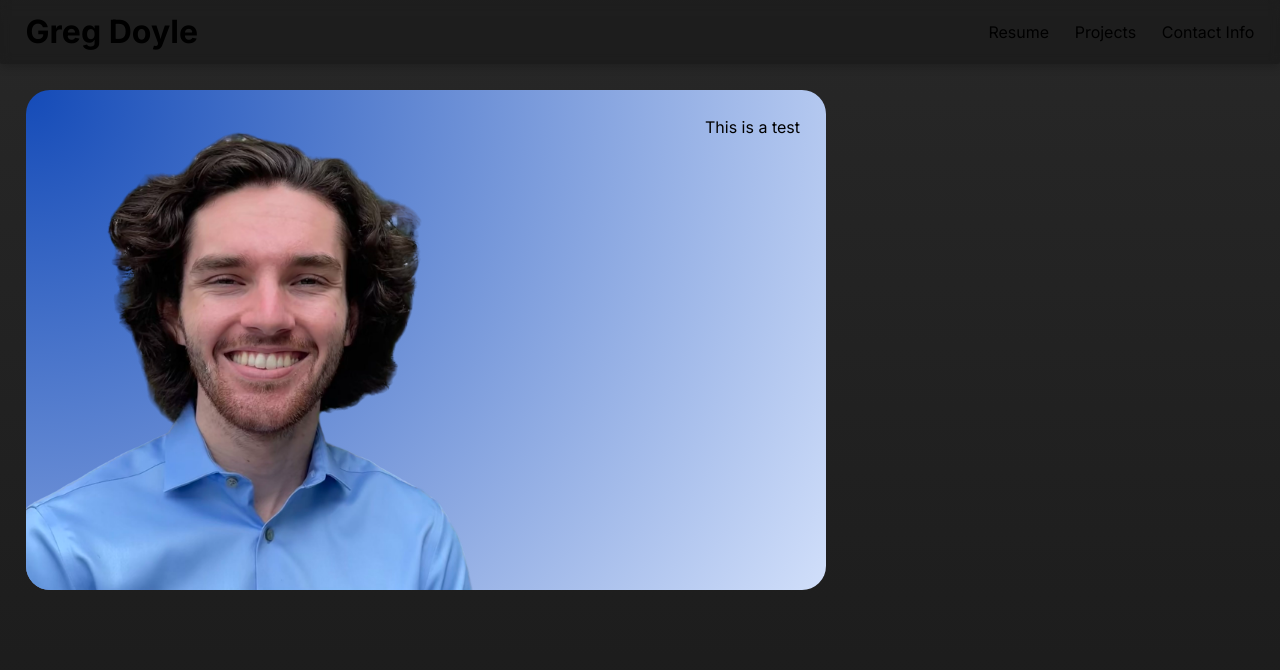
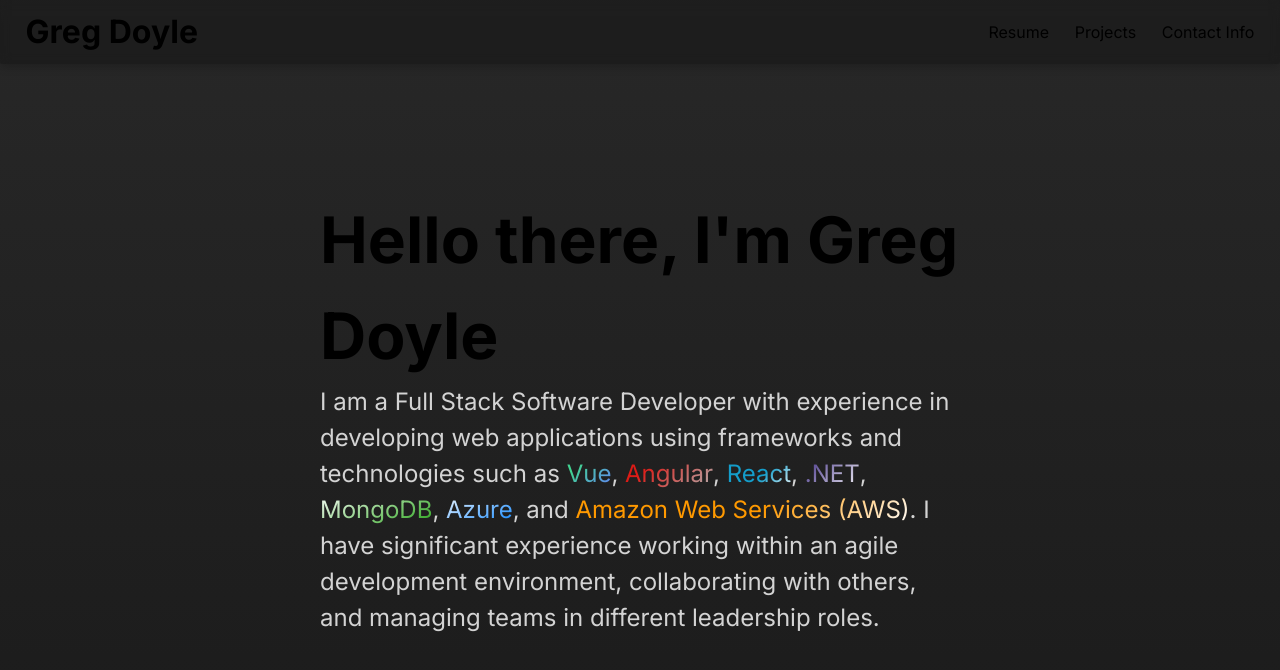
Before and after one commit to 18gdoyle/GregDoylesPortfolioSite, a Next.js app in the folder greg-doyles-portfolio-site/: page / in a window 1280 px wide. Shown: the top 670 px of the page. Built offline with nearby package versions, Linux system fonts and the light colour scheme.

Commit message:
home page is pretty

```diff
--- a/greg-doyles-portfolio-site/app/components/TimeLineCard.css
+++ b/greg-doyles-portfolio-site/app/components/TimeLineCard.css
@@ -84,30 +84,6 @@
     box-shadow: 0 5px 10px rgba(0, 0, 0, 0.2);
 }
 
-.hover-underline-animation {
-    display: inline-block;
-    position: relative;
-    color: #0974f1;;
-  }
-
-  .hover-underline-animation:after {
-    content: '';
-    position: absolute;
-    width: 100%;
-    transform: scaleX(0);
-    height: 2px;
-    bottom: 0;
-    left: 0;
-    background-color: #0974f1;;
-    transform-origin: bottom right;
-    transition: transform 0.25s ease-out;
-  }
-
-  .hover-underline-animation:hover:after {
-    transform: scaleX(1);
-    transform-origin: bottom left;
-  }
-
 .content .btn:hover {
     outline: 2px solid #e8e8e8;
     background: transparent;
--- a/greg-doyles-portfolio-site/app/globals.css
+++ b/greg-doyles-portfolio-site/app/globals.css
@@ -37,3 +37,40 @@ body {
   width: 100vw;
   overflow: auto;
 }
+
+.inlineLink {
+  display: inline;
+  margin-bottom: 0;
+}
+
+.hoverUnderlineAnimation {
+  display: inline-block;
+  position: relative;
+}
+
+.hoverUnderlineAnimation:after {
+  content: '';
+  position: absolute;
+  width: 100%;
+  transform: scaleX(0);
+  height: 2px;
+  bottom: 0;
+  left: 0;
+  transform-origin: bottom right;
+  transition: transform 0.25s ease-out;
+}
+
+.hoverUnderlineAnimation:hover:after {
+  transform: scaleX(1);
+  transform-origin: bottom left;
+}
+
+.vueColors {
+  background: -webkit-linear-gradient(315deg,#42d392 25%,#647eff);
+  background-clip: text;
+  -webkit-text-fill-color: transparent;
+}
+
+.hoverUnderlineAnimation.vueColors::after {
+  background: -webkit-linear-gradient(315deg,#42d392 25%,#647eff);
+}
--- a/greg-doyles-portfolio-site/app/pages/HomePage.css
+++ b/greg-doyles-portfolio-site/app/pages/HomePage.css
@@ -0,0 +1,75 @@
+.welcomeBlock {
+    width: 50%;
+    margin: auto;
+    margin-top: 10%;;
+}
+
+.name {
+    font-weight: 700;
+    font-size: 400%;
+}
+
+.description {
+    font-size: 150%;
+    color: lightgrey;
+}
+
+.angularColors {
+    background: -webkit-linear-gradient(315deg,#dd1b16 25%,#b3b3b3);
+    background-clip: text;
+    -webkit-text-fill-color: transparent;
+}
+
+.hoverUnderlineAnimation.angularColors::after {
+    background: -webkit-linear-gradient(315deg,#dd1b16 25%,#b3b3b3);
+}
+
+.reactColors {
+    background: -webkit-linear-gradient(315deg,#149dca 55%,white);
+    background-clip: text;
+    -webkit-text-fill-color: transparent;
+}
+
+.hoverUnderlineAnimation.reactColors::after {
+    background: -webkit-linear-gradient(315deg,#149dca 55%,white);
+}
+
+.netColors {
+    background: -webkit-linear-gradient(315deg,#3d2a82 1%,white);
+    background-clip: text;
+    -webkit-text-fill-color: transparent;
+}
+
+.hoverUnderlineAnimation.netColors::after {
+    background: -webkit-linear-gradient(315deg,#3d2a82 1%,white);
+}
+
+.mongoColors {
+    background: -webkit-linear-gradient(115deg,#25a315 1%,white);
+    background-clip: text;
+    -webkit-text-fill-color: transparent;
+}
+
+.hoverUnderlineAnimation.mongoColors::after {
+    background: -webkit-linear-gradient(115deg,#25a315 1%,white);
+}
+
+.azureColors {
+    background: -webkit-linear-gradient(115deg,#007FFF 1%,white);
+    background-clip: text;
+    -webkit-text-fill-color: transparent;
+}
+
+.hoverUnderlineAnimation.azureColors::after {
+    background: -webkit-linear-gradient(115deg,#007FFF 1%,white);
+}
+
+.amazonColors {
+    background: -webkit-linear-gradient(315deg,#f90 55%,white);
+    background-clip: text;
+    -webkit-text-fill-color: transparent;
+}
+
+.hoverUnderlineAnimation.amazonColors::after {
+    background: -webkit-linear-gradient(315deg,#f90 55%,white);
+}
--- a/greg-doyles-portfolio-site/app/pages/HomePage.tsx
+++ b/greg-doyles-portfolio-site/app/pages/HomePage.tsx
@@ -1,11 +1,25 @@
 import './HomePage.css'
-import ProjectCard from '../components/ProjectCard'
-import WelcomeCard from '../components/WelcomeCard'
 
 export default function Home() {
   return (
     <main>
-        <WelcomeCard></WelcomeCard>
+      <div className='welcomeBlock'>
+        <div className="name">
+          Hello there, I'm Greg Doyle
+        </div>
+        <div className="description">
+          I am a Full Stack Software Developer with experience in developing web applications using frameworks and
+          technologies such as <a href="https://vuejs.org/" className="inlineLink hoverUnderlineAnimation vueColors" target='_blank'>Vue</a>
+          , <a href='https://angular.io/' className="inlineLink hoverUnderlineAnimation angularColors" target='_blank'> Angular</a>
+          , <a href='https://react.dev/' className="inlineLink hoverUnderlineAnimation reactColors" target='_blank'>React</a>
+          , <a href='https://dotnet.microsoft.com/en-us/download' className="inlineLink hoverUnderlineAnimation netColors" target='_blank'>.NET</a>
+          , <a href='https://www.mongodb.com/' className="inlineLink hoverUnderlineAnimation mongoColors" target='_blank'>MongoDB</a>
+          , <a href='https://azure.microsoft.com/en-us' className="inlineLink hoverUnderlineAnimation azureColors" target='_blank'>Azure</a>
+          , and <a href='https://aws.amazon.com/' className="inlineLink hoverUnderlineAnimation amazonColors" target='_blank'>Amazon Web Services (AWS)</a>.
+          I have significant experience working within an agile development environment, collaborating with others, and managing teams in
+          different leadership roles.
+        </div>
+      </div>
     </main>
   )
 }
```
Also changed, not shown: greg-doyles-portfolio-site/app/components/ProjectCard.css (+5 -5 lines).
